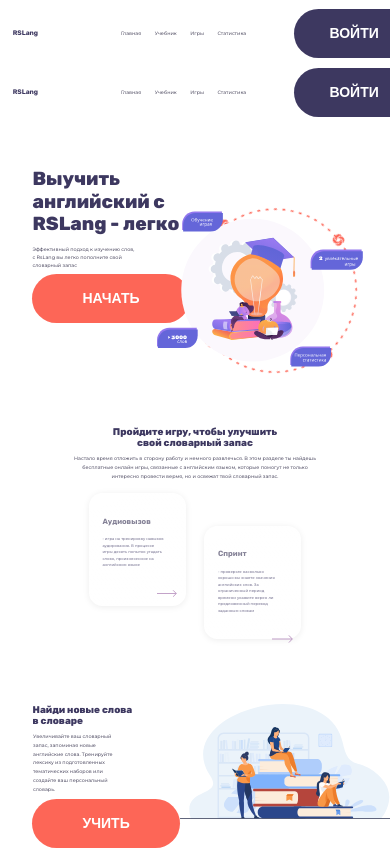
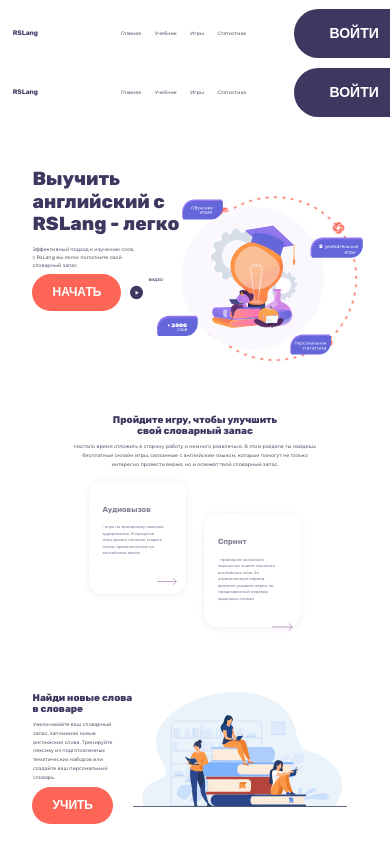
Before and after one commit to DzmitryRev/rslang, a React (Create React App) app: page / in a window 390 px wide. Shown: the top 850 px of the page. Built offline with nearby package versions, Linux system fonts and the light colour scheme.

Commit message:
feat: add styles checkpoints btm

```diff
--- a/src/components/primary-button/PrimaryButton.module.css
+++ b/src/components/primary-button/PrimaryButton.module.css
@@ -95,3 +95,22 @@
   z-index: 10;
   background: black;
 }
+
+@media (max-width: 1220px) {
+  .m {
+    padding: 15px 30px;
+  }
+}
+
+@media (max-width: 769px) {
+  .m {
+    padding: 12px 25px;
+    font-size: 12px;
+  }
+}
+
+@media (max-width: 600px) {
+  .m {
+    padding: 10px 20px;
+  }
+}
```
